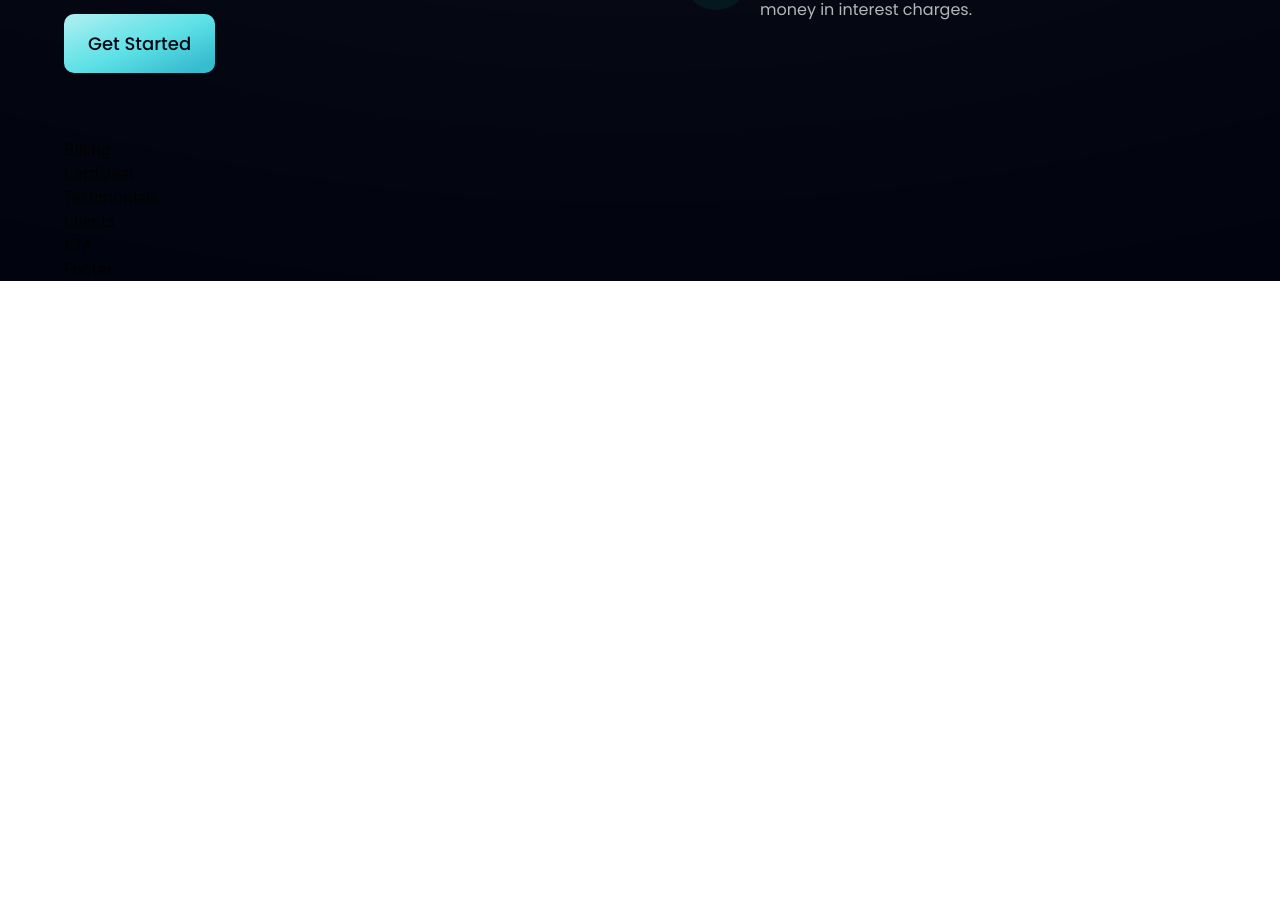
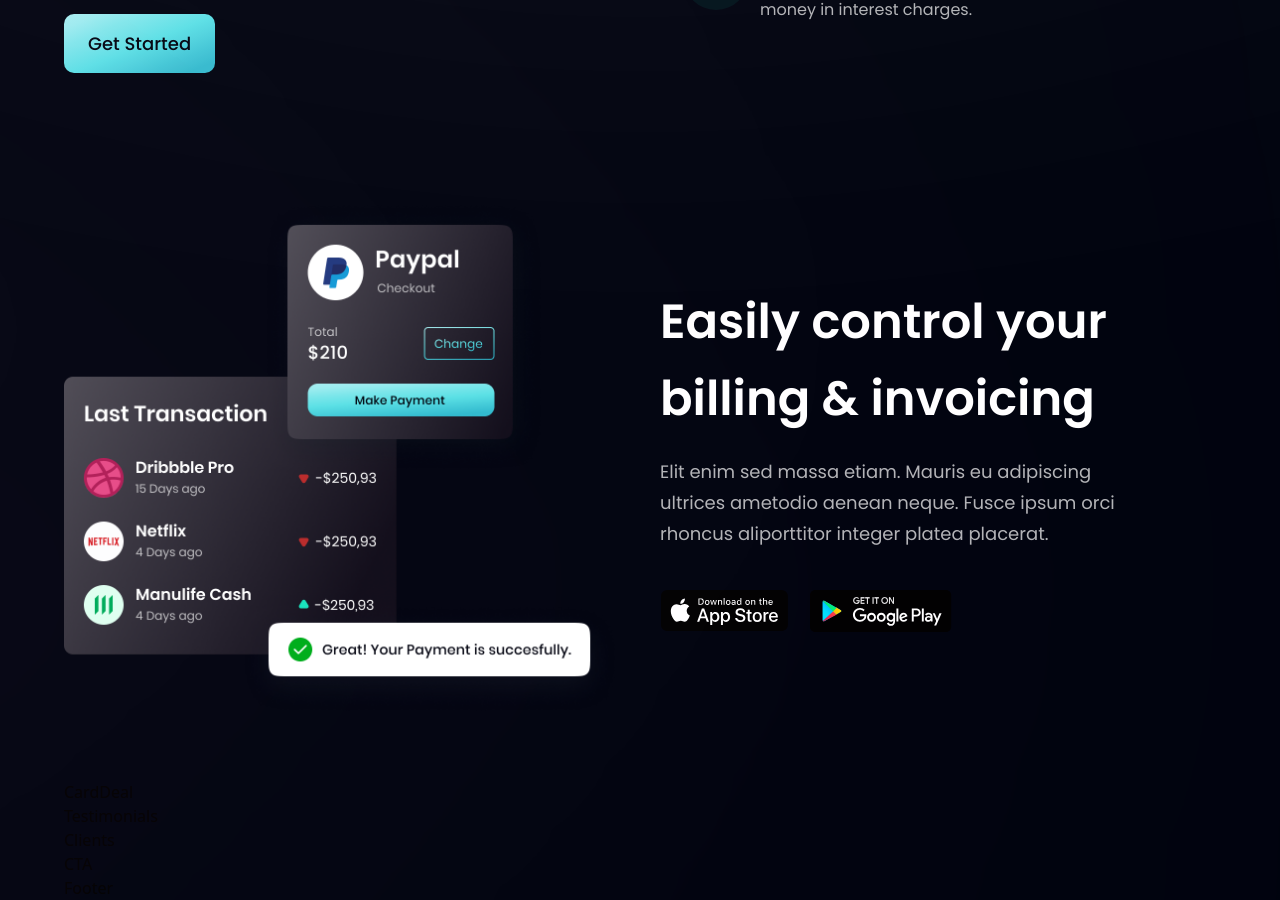
Before and after one commit to Paul-Annay/bank_app_modern, a React (Vite) app in the folder bank_modern_app/: page / in a window 1280 px wide. Shown: the part 2454-3354 px from the top of the page. Before the commit the page ends 2735 px from the top, so only its background shows below. Built offline with nearby package versions, Linux system fonts and the light colour scheme.

Commit message:
Billing Component

```diff
--- a/bank_modern_app/src/components/Billing.jsx
+++ b/bank_modern_app/src/components/Billing.jsx
@@ -1,7 +1,47 @@
 import React from "react";
+import { apple, bill, google } from "../assets";
+import styles, { layout } from "../style";
 
-const Billing = () => {
-    return <div>Billing</div>;
-};
+const Billing = () => (
+    <section id='product' className={layout.sectionReverse}>
+        <div className={layout.sectionImgReverse}>
+            <img
+                src={bill}
+                alt='billing'
+                className='w-[100%] h-[100%] relative z-[5]'
+            />
+
+            {/* gradient start */}
+            <div className='absolute z-[3] -left-1/2 top-0 w-[50%] h-[50%] rounded-full white__gradient' />
+            <div className='absolute z-[0] w-[50%] h-[50%] -left-1/2 bottom-0 rounded-full pink__gradient' />
+            {/* gradient end */}
+        </div>
+
+        <div className={layout.sectionInfo}>
+            <h2 className={styles.heading2}>
+                Easily control your <br className='sm:block hidden' /> billing &
+                invoicing
+            </h2>
+            <p className={`${styles.paragraph} max-w-[470px] mt-5`}>
+                Elit enim sed massa etiam. Mauris eu adipiscing ultrices
+                ametodio aenean neque. Fusce ipsum orci rhoncus aliporttitor
+                integer platea placerat.
+            </p>
+
+            <div className='flex flex-row flex-wrap sm:mt-10 mt-6'>
+                <img
+                    src={apple}
+                    alt='google_play'
+                    className='w-[128.86px] h-[42.05px] object-contain mr-5 cursor-pointer'
+                />
+                <img
+                    src={google}
+                    alt='google_play'
+                    className='w-[144.17px] h-[43.08px] object-contain cursor-pointer'
+                />
+            </div>
+        </div>
+    </section>
+);
 
 export default Billing;
```
